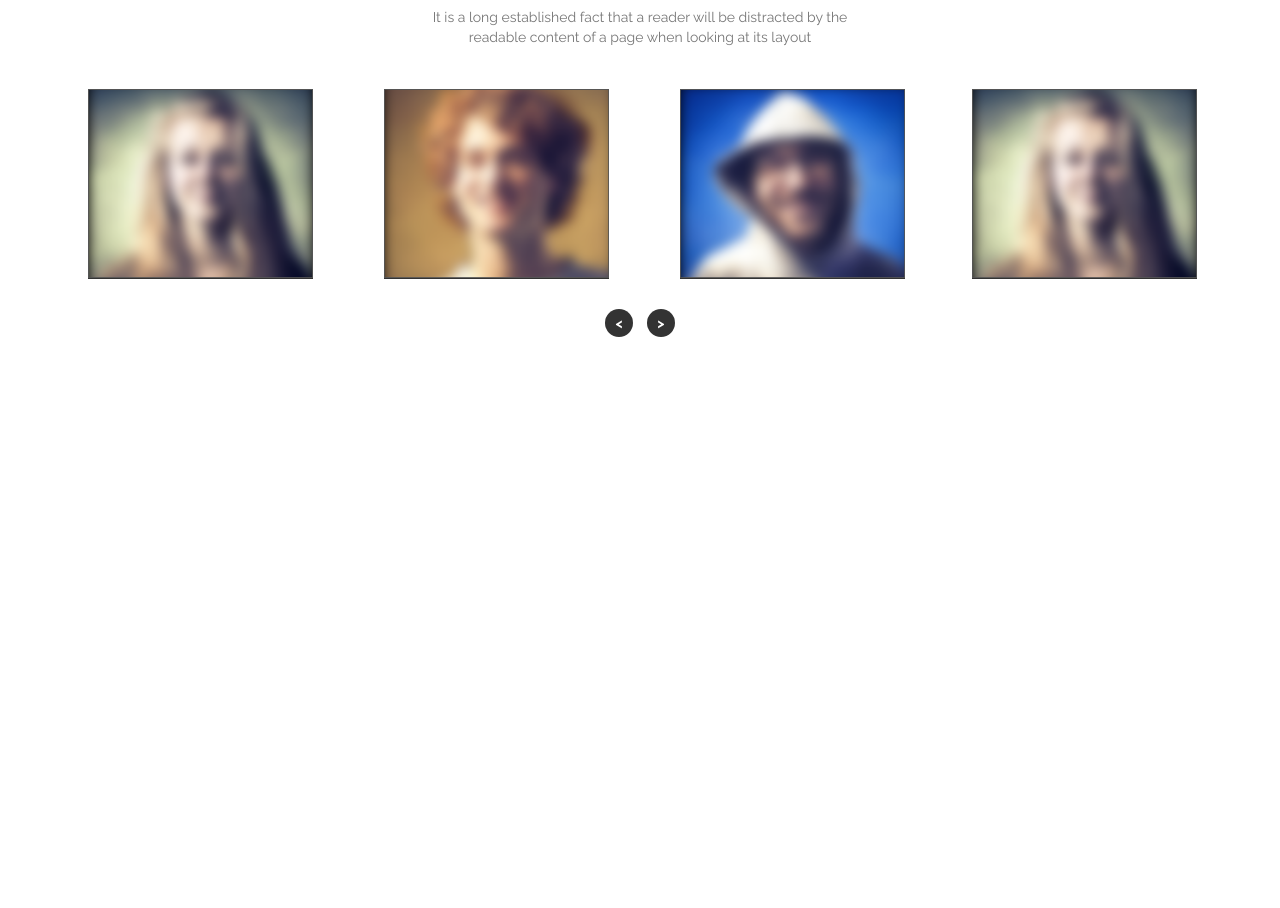
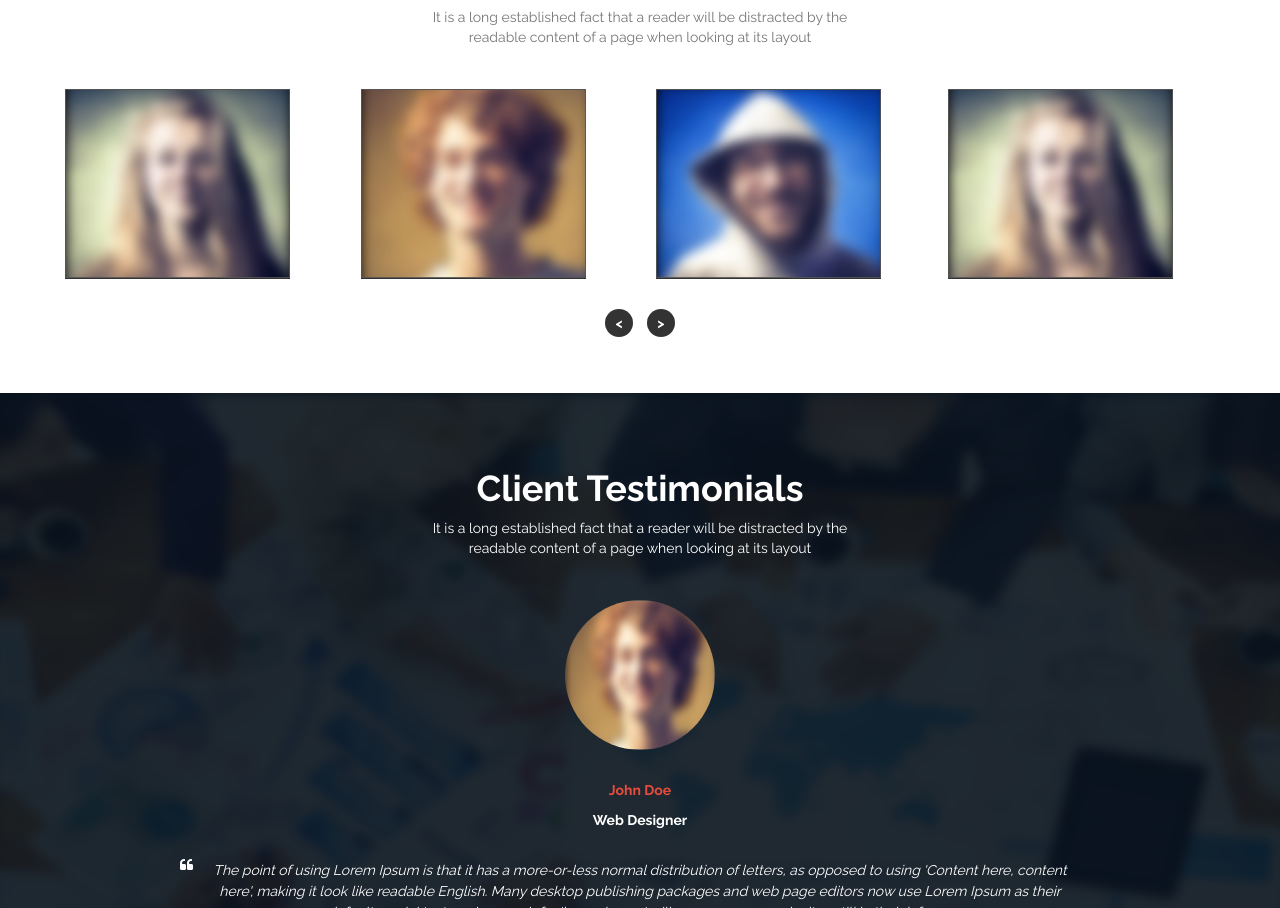
Before and after one commit to bahati2000/corporate-site, a plain HTML site: page index.html in a window 1280 px wide. Shown: the part 1892-2800 px from the top of the page. Before the commit the page ends 2285 px from the top, so only its background shows below. Drawn offline with nearby package versions, Linux system fonts and the light colour scheme.

Commit message:
Completed testimonial-section.

```diff
--- a/css/reset.css
+++ b/css/reset.css
@@ -83,3 +83,7 @@ ul li {
 .bold {
 	font-weight: bold;
 }
+
+.center {
+	text-align: center;
+}
--- a/index.html
+++ b/index.html
@@ -317,6 +317,50 @@
 		</div>
 	</section>
 
+	<section class="testimonials section-padding center">
+		<div class="testimonials-header">
+			<h1 class="white">Client Testimonials</h1>
+			<p>It is a long established fact that a reader will be distracted by the<br/>readable content of a page when looking at its layout</p>
+		</div>
+		<ul class="testimonials-carousel">
+			<li>
+				<img src="img/teams/member3.png">
+				<p class="name">John Doe</p>
+				<p class="position">Web Designer</p>
+				<blockquote>
+					<i>The point of using Lorem Ipsum is that it has a more-or-less normal distribution of letters, as opposed to using 'Content here, content here', making it look like readable English. Many desktop publishing packages and web page editors now use Lorem Ipsum as their default model text, and a search for 'lorem ipsum' will uncover many web sites still in their infancy.</i>
+				</blockquote>
+			</li>
+			<li>
+				<img src="img/teams/member3.png">
+				<p class="name">John Doe</p>
+				<p class="position">Web Designer</p>
+				<blockquote>
+					<i>The point of using Lorem Ipsum is that it has a more-or-less normal distribution of letters, as opposed to using 'Content here, content here', making it look like readable English. Many desktop publishing packages and web page editors now use Lorem Ipsum as their default model text, and a search for 'lorem ipsum' will uncover many web sites still in their infancy.</i>
+				</blockquote>
+			</li>
+			<li>
+				<img src="img/teams/member3.png">
+				<p class="name">John Doe</p>
+				<p class="position">Web Designer</p>
+				<blockquote>
+					<i>The point of using Lorem Ipsum is that it has a more-or-less normal distribution of letters, as opposed to using 'Content here, content here', making it look like readable English. Many desktop publishing packages and web page editors now use Lorem Ipsum as their default model text, and a search for 'lorem ipsum' will uncover many web sites still in their infancy.</i>
+				</blockquote>
+			</li>
+		</ul>
+		<ul class="testipager">
+			<li>
+				<a href="#"><i class="fa fa-circle-o"></i></a>
+			</li>
+			<li>
+				<a href="#"><i class="fa fa-circle-o"></i></a>
+			</li>
+			<li>
+				<a href="#"><i class="fa fa-circle-o"></i></a>
+			</li>
+		</ul>
+	</section>
+
 <!-- scripts -->
 <script type="text/javascript" src="js/bootstrap.min.js"></script>
 </body>
--- a/js/main.js
+++ b/js/main.js
@@ -73,6 +73,32 @@ $(document).ready(function() {
 		}
 	});
 
+	$('.testimonials-carousel').carouFredSel({
+
+		responsive: true,
+		width: '100%',
+		circular: true,
+		scroll: {
+			items:1,
+			duration:1000,
+			pauseOnHover: true
+		},
+		auto: true,
+		items: {
+			visible: {
+				min: 1,
+				max: 1
+			},
+		height: "variable"
+		},
+		pagination: {
+			container: ".testipager",
+			anchorBuilder: false
+		}
+	});
+
+
+
 
 
 	$(window).scroll(function() {
--- a/style.css
+++ b/style.css
@@ -113,7 +113,7 @@ header nav ul li a:hover {
 	color: #555;
 }
 
-.services-header, .portfolio-header, .team-header {
+.services-header, .portfolio-header, .team-header, .testimonials-header {
 	margin-bottom: 42px;
 	text-align: center;
 }
@@ -319,6 +319,81 @@ ul.member-social-links li i.fa-linkedin {
 	height: 28px;
 	line-height: 28px;
 	border-radius: 50%;
-	-webkit-border-radius: 50px;
-	-moz-border-radius: 50px;
+	-webkit-border-radius: 50%;
+	-moz-border-radius: 50%;
 }
+
+.testimonials {
+	background: url('img/testimony-bg.png');
+	background-attachment: fixed;
+	background-size: 100%;
+	background-color: #0c1622;
+	color: #fff;
+}
+
+.testimonials-carousel li {
+	text-align: center;
+	margin: 0 200px;
+}
+
+
+blockquote {
+	border: none;
+	line-height: 1.5em;
+	position: relative;
+	font-size: 14px;
+	color: #fff;
+	display: inline-block;
+	padding: 0;
+}
+
+blockquote:before {
+	position: absolute;
+	content: "\f10d";
+	top: -5px;
+	left: -20px;
+	font-family: fontAwesome;
+}
+
+blockquote:after {
+	position: absolute;
+	content: "\f10e";
+	bottom: -5px;
+	right: -20px;
+	font-family: fontAwesome;
+}
+
+.testimonials-carousel li img {
+	width: 150px;
+	height: 150px;
+	border-radius: 50%;
+	-webkit-border-radius: 50%;
+	-moz-border-radius: 50%;
+	margin-bottom: 30px;
+}
+
+.testimonials-carousel li p.name {
+	color: #e74c3c;
+	font-weight: bold;
+}
+
+.testimonials-carousel li p.position {
+	font-weight: bold;
+	margin-bottom: 30px;
+}
+
+.testipager li {
+	margin-right: 5px;
+}
+
+.testipager li:last-child {
+	margin-right: 0px;
+}
+
+.testipager li a {
+	color: #fff;
+}
+
+.testipager li.selected a {
+	color: #e74c3c;
+}
```
